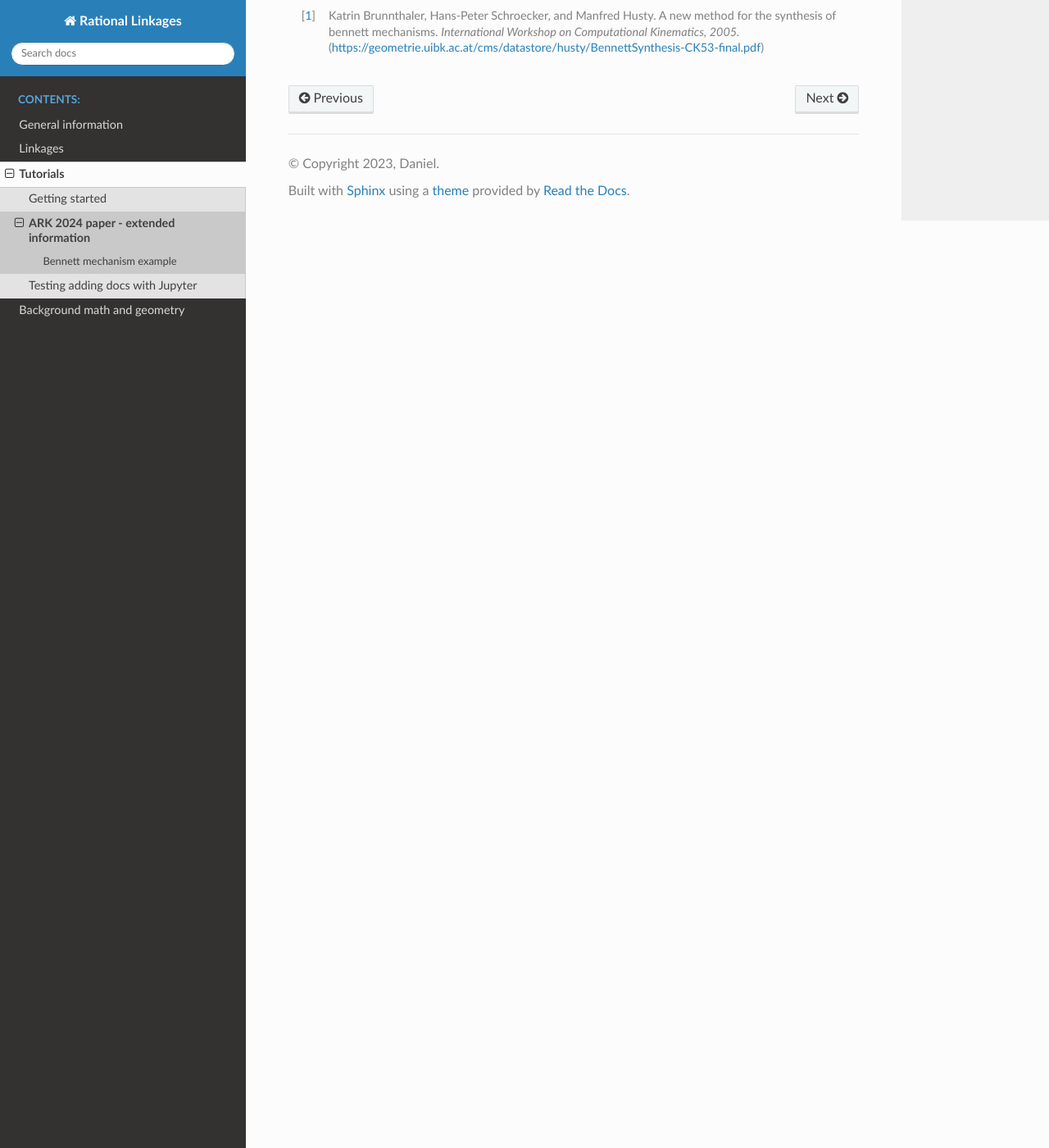
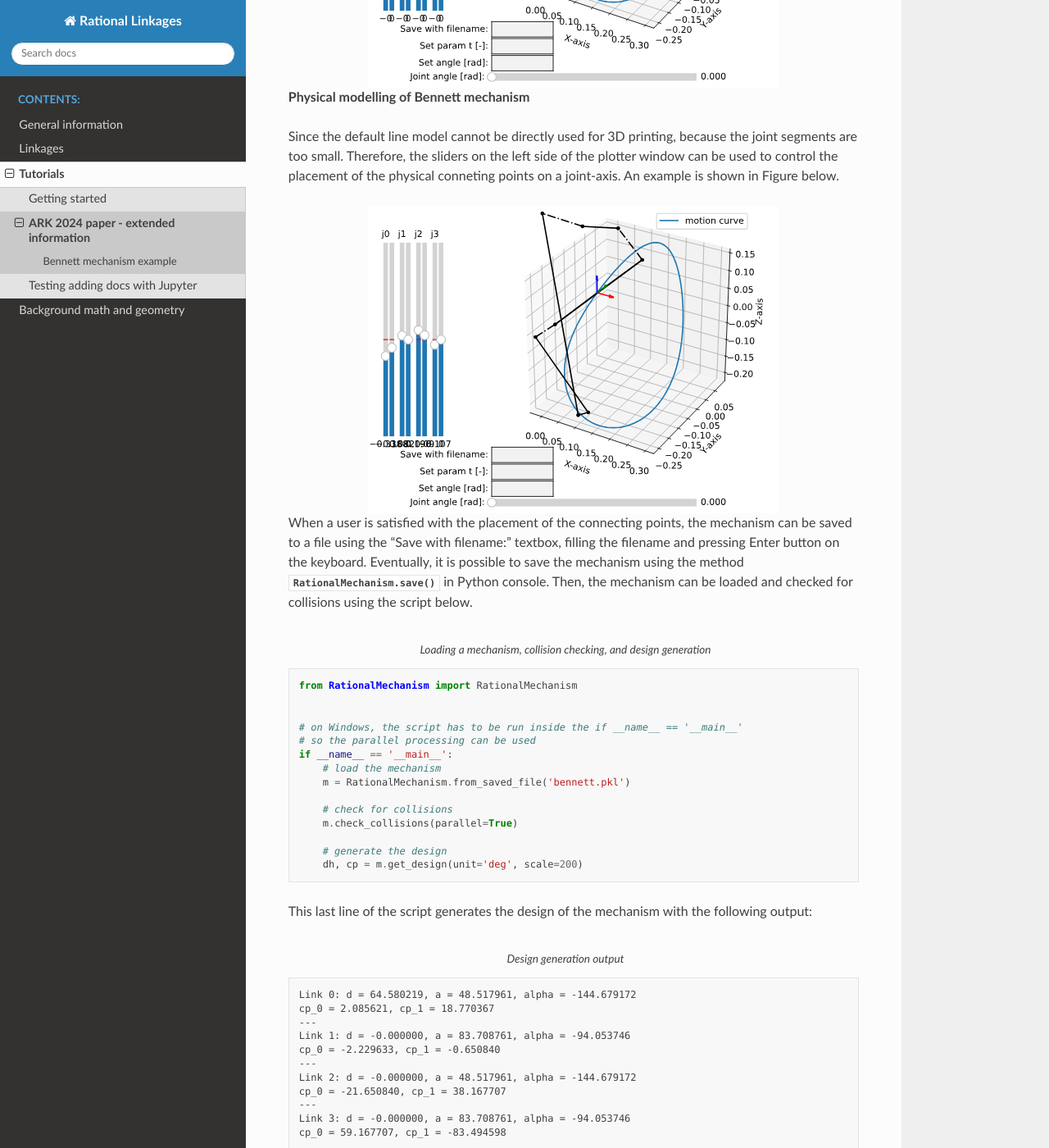
Before and after one commit to hucik14/rational-linkages, a Sphinx documentation site: the page built from docs/source/tutorials/ark2024.rst, in a window 1280 px wide and 1400 px high, scrolled down 1977 px. Shown: the whole window at 82% size. Built offline with Sphinx 7.4.7 and the Read the Docs theme 2.0.0, drawn with Linux system fonts in a browser that asks for light colours; some of the changed text lies outside the part shown.

Commit message:
ark docs update

```diff
--- a/docs/source/tutorials/ark2024.rst
+++ b/docs/source/tutorials/ark2024.rst
@@ -121,11 +121,80 @@ The resulting mechanism is plotted unsing the Plotter class. The resulting plot
 shown in the figure below.
 
 .. figure:: figures/ark_bennett_home.svg
-    :scale: 50 %
+    :width: 500 px
     :align: center
     :alt: Visualization of the synthesized Bennett mechanism
 
+**Physical modelling of Bennett mechanism**
 
+Since the default line model cannot be directly used for 3D printing, because the joint
+segments are too small. Therefore, the sliders on the left side of the plotter window
+can be used to control the placement of the physical conneting points on a joint-axis.
+An example is shown in Figure below.
+
+.. figure:: figures/ark_bennett_physical.svg
+    :width: 500 px
+    :align: center
+    :alt: Bennett mechanism with adjusted physical connecting points
+
+When a user is satisfied with the placement of the connecting points, the mechanism can
+be saved to a file using the "Save with filename:" textbox, filling the filename and
+pressing Enter button on the keyboard. Eventually, it is possible to save the mechanism
+using the method :meth:`.RationalMechanism.save` in Python console. Then, the mechanism
+can be loaded and checked for collisions using the script below.
+
+.. code-block:: python
+        :caption: Loading a mechanism, collision checking, and design generation
+
+        from RationalMechanism import RationalMechanism
+
+
+        # on Windows, the script has to be run inside the if __name__ == '__main__'
+        # so the parallel processing can be used
+        if __name__ == '__main__':
+            # load the mechanism
+            m = RationalMechanism.from_saved_file('bennett.pkl')
+
+            # check for collisions
+            m.check_collisions(parallel=True)
+
+            # generate the design
+            dh, cp = m.get_design(unit='deg', scale=200)
+
+This last line of the script generates the design of the mechanism with the following
+output:
+
+.. code-block:: text
+        :caption: Design generation output
+
+        Link 0: d = 64.580219, a = 48.517961, alpha = -144.679172
+        cp_0 = 2.085621, cp_1 = 18.770367
+        ---
+        Link 1: d = -0.000000, a = 83.708761, alpha = -94.053746
+        cp_0 = -2.229633, cp_1 = -0.650840
+        ---
+        Link 2: d = -0.000000, a = 48.517961, alpha = -144.679172
+        cp_0 = -21.650840, cp_1 = 38.167707
+        ---
+        Link 3: d = -0.000000, a = 83.708761, alpha = -94.053746
+        cp_0 = 59.167707, cp_1 = -83.494598
+
+The argument :code:`unit='deg'` specifies, that :math:`\alpha_i` angle is given in
+degrees. The argument :code:`scale=200` specifies the length parameters :math:`d_i`,
+:math:`a_i` and connection point parameters :math:`cp_{0i}, cp_{1i}` will be scaled by
+200, which assures that the mechanism has dimensions as shown in milimeters, suitable
+for 3D-printing. The unspecified arguments using line :code:`dh, cp = m.get_design()`
+would have output in radians and without scaling, for example:
+
+.. code-block:: text
+        :caption: Design generation output
+
+        Link 0: d = 0.322901, a = 0.242590, alpha = -2.525128
+        cp_0 = 10.457928, cp_1 = 10.541352
+
+The method :meth:`.RationalMechanism.get_design` has additional optional arguments,
+which are by default set :code:`joint_length=40` and :code:`washer_length=1`. This are
+dimensions in milimeters that are used in the pre-prepared CAD model.
 
 **References**
 
```
Also changed, not shown: docs/source/tutorials/figures/ark_bennett_physical.svg (added), 1 other file.
